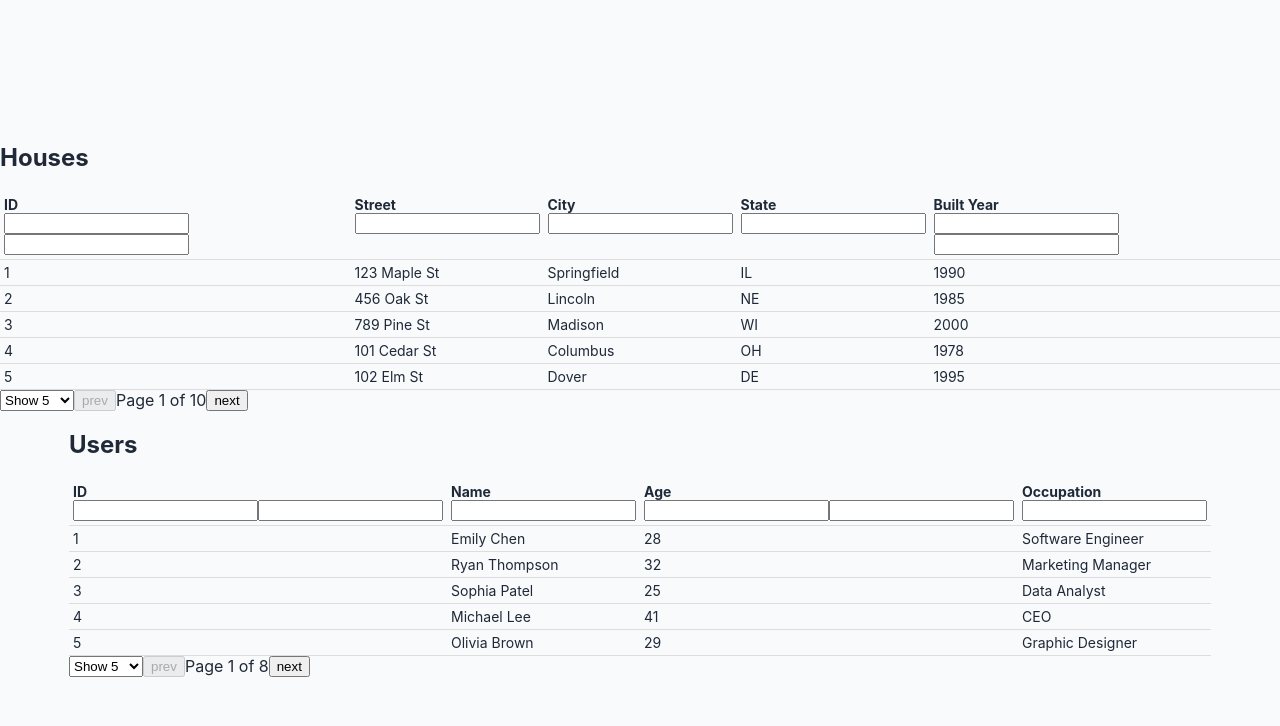
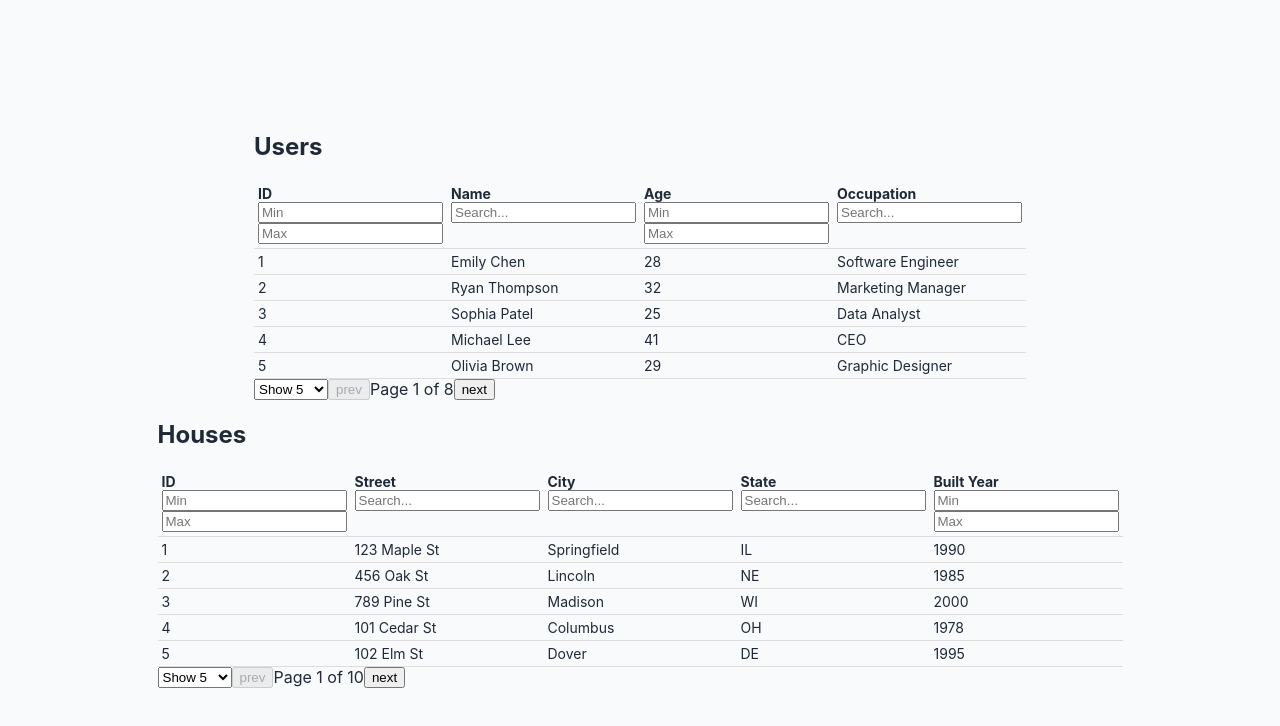
Before and after one commit to pugweather/js-internals-and-other-stuff, a React (Vite) app in the folder react-playground/: page / in a window 1280 px wide. Shown: the top 726 px of the page. Built offline with nearby package versions, Linux system fonts and the light colour scheme.

Commit message:
-Data Table IV from GFE (input filters)

```diff
--- a/react-playground/src/App.jsx
+++ b/react-playground/src/App.jsx
@@ -29,14 +29,14 @@ export default function App() {
   return (
     <div className="page">
       <div>
+        <h2>Users</h2>
+        <DataTable data={users} columns={userColumns} />
+      </div>
+      <div>
         <h2>Houses</h2>
         <DataTable data={houses} columns={houseColumns} />
       </div>
       <div style={{marginInline: "20px"}}></div>
-      <div>
-        <h2>Users</h2>
-        <DataTable data={users} columns={userColumns} />
-      </div>
     </div>
     // <ContextReducer>
     //     <Child />
--- a/react-playground/src/builds/data-table/DataTable.jsx
+++ b/react-playground/src/builds/data-table/DataTable.jsx
@@ -1,7 +1,7 @@
 import { useState, useReducer } from 'react';
 import styles from "./DataTable.module.css"
 
-export default function DataTable({ columns, data }) {
+export default function DataTable({ tableId, columns, data }) {
 
   const [page, setPage] = useState(0)
   const [shown, setShown] = useState(5)
@@ -13,19 +13,29 @@ export default function DataTable({ columns, data }) {
   const initialInputValsState = initializeColumnInputState(columns)
   const [state, dispatch] = useReducer(reducer, initialInputValsState)
 
-  console.log(state)
 
   const pageData = getSortedData(data)
-  const dataToShow = pageData.slice(page * shown, (page * shown) + shown)
 
-  const totalPages = Math.ceil(data.length / shown)
+  // TODO: would memoize these for production
+  const filteredData = getFilteredData(pageData)
+  const dataToShow = filteredData.slice(page * shown, (page * shown) + shown)
+
+  const totalPages = Math.max(Math.ceil(filteredData.length / shown), 1)
 
   function reducer(state, action) {
 
     switch(action.type) {
 
       case("SET_FIELD"): {
-        return {...state}
+        if (action.bound) {
+          if (action.bound === "min") {
+            return {...state, [action.key]: {...state[action.key], [action.bound]: action.value}}
+          } else if (action.bound === "max") {
+            return {...state, [action.key]: {...state[action.key], [action.bound]: action.value}}
+          }
+        } else {
+          return {...state, [action.key]: {value: action.value}}
+        }
       }
 
       default: {
@@ -33,6 +43,28 @@ export default function DataTable({ columns, data }) {
       }
 
     }
+  }
+
+  function getFilteredData(data){
+
+    let newData = [...data]
+
+    for (const [column, filters] of Object.entries(state)) {
+      for (const filter in filters) {
+        const filterVal = filters[filter]
+        if (filterVal) { // Ignore empty inputs
+          if (filter === "min") {
+            newData = newData.filter(x => x[column] >= Number(filters[filter].trim()))
+          } else if (filter === "max") {
+            newData = newData.filter(x => x[column] <= Number(filters[filter].trim()))
+          } else if (filter === "value") {
+            newData = newData.filter(x => x[column].toLowerCase().includes(filters[filter].toLowerCase().trim()))
+          }
+        }
+      }
+    }
+
+    return newData
   }
 
   function changeShownValue(val) {
@@ -95,20 +127,20 @@ export default function DataTable({ columns, data }) {
 
               const inputsJsxForType = (type) => {
                 if (type === "string") {
-                  return <input type="text" value={state[key].value} onChange={(e) => dispatch({type: "SET_FIELD", key: key, value: e.target.value})}/>
+                  return <input type="text" value={state[key].value} onChange={(e) => {dispatch({type: "SET_FIELD", key: key, value: e.target.value}); setPage(0)}} placeholder="Search..." />
                 } else if (type === "number") {
                   return (
-                    <div>
-                      <input type="number" value={state[key].min} />
-                      <input type="number" value={state[key].max} />
+                    <div style={{display: "flex", flexDirection: "column"}}>
+                      <input type="number" value={state[key].min} onChange={(e) => {dispatch({type: "SET_FIELD", key: key, value: e.target.value, bound: "min"}); setPage(0)}} placeholder="Min" />
+                      <input type="number" value={state[key].max} onChange={(e) => {dispatch({type: "SET_FIELD", key: key, value: e.target.value, bound: "max"}); setPage(0)}} placeholder="Max" />
                     </div>
                   )
                 }
               }
 
               return (
-                <th key={key} style={{cursor: "pointer"}} onClick={() => handleClickSortingOption(key)}>
-                  <div>{label}</div>
+                <th key={key} style={{cursor: "pointer"}}>
+                  <div onClick={() => handleClickSortingOption(key)}>{label}</div>
                   {inputsJsxForType(type)}
                 </th>
               )
```
